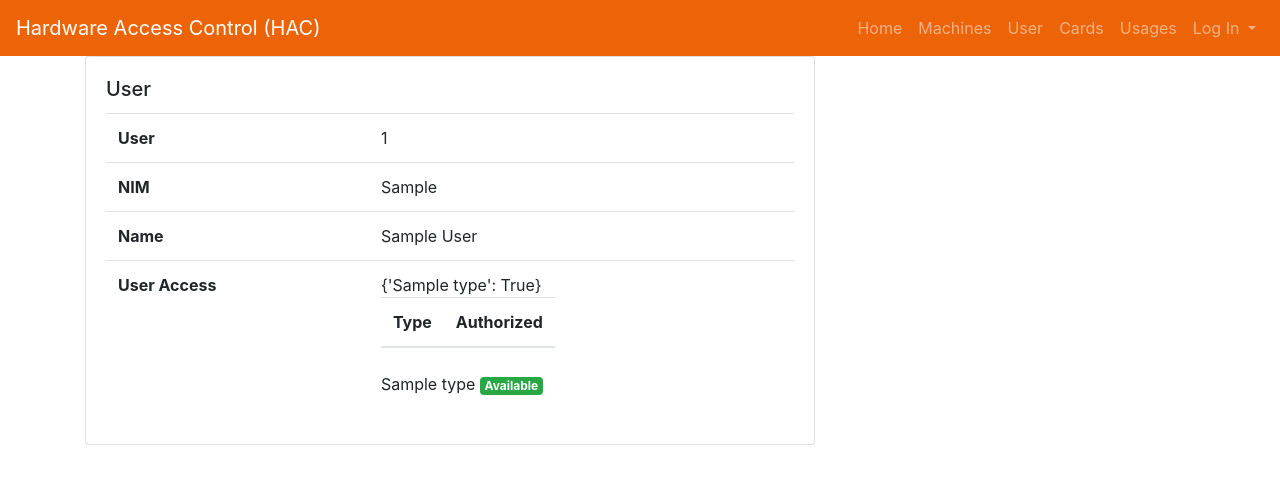
After one commit to vincentalfred/hac, a Django app: page /accounts/1/ in a window 1280 px wide. The commit adds this page. Shown: the top 484 px of the page. Run offline with Django 3.2, Linux system fonts and the light colour scheme; tables that the repository leaves empty hold one stand-in row (values such as "Sample post"); lists and menus that the app fills with data are empty; some libraries are stand-ins or nearby versions.

Commit message:
Account View

```diff
--- /dev/null
+++ b/apps/accounts/templates/accounts/accounts_detail.html
@@ -0,0 +1,67 @@
+{% extends 'accounts/base.html' %}
+
+{% block content %}
+<div class="card">
+	<div class="card-body">
+		<h5 class="card-title">User</h5>
+		<table class="table">
+			<tr>
+				<th>User</th>
+				<td>{{ account.user_id }}</td>
+			</tr>
+			<tr>
+				<th>NIM</th>
+				<td>{{ account.nim }}</td>
+			</tr>
+			<tr>
+				<th>Name</th>
+				<td>{{ account.name }}</td>
+			</tr>
+			<tr>
+				<th>User Access</th>
+				<td>
+					{{ certification_list }}
+					<table>
+						<thead>
+							<tr>
+								<th>Type</th>
+								<th>Authorized</th>
+							</tr>
+						</thead>
+						<tbody>
+							<tr>
+								<td></td>
+								<td></td>
+							</tr>
+						</tbody>
+					</table>
+					{% for certification, authorized in certification_list.items %}
+						{{ certification }}
+						{% if authorized %}
+							<span class="badge badge-success">Available</span>
+						{% else %}
+							<span class="badge badge-danger">Not Available</span>
+						{% endif %}
+					{% endfor %}
+					<!-- {% if certification.machine_type == 1 %}
+						<span class="badge badge-success">Available</span>
+					{% else %}
+						<span class="badge badge-danger">Not Available</span>
+					{% endif %}
+					{% if certification.machine_type == 2 %}
+						<span class="badge badge-success">Available</span>
+					{% else %}
+						<span class="badge badge-danger">Not Available</span>
+					{% endif %}
+					{% if certification.machine_type == 3 %}
+						<span class="badge badge-success">Available</span>
+					{% else %}
+						<span class="badge badge-danger">Not Available</span>
+					{% endif %} -->
+				</td>
+			</tr>
+		</table>
+	</div>
+</div>
+
+{% endblock content %}
--- /dev/null
+++ b/apps/accounts/templates/accounts/base.html
@@ -0,0 +1,45 @@
+
+{% extends 'base.html' %}
+
+{% block navbar %}
+
+<nav class="navbar navbar-expand-lg navbar-dark bg-hac">
+	<a class="navbar-brand mr-auto" href="#">Hardware Access Control (HAC)</a>
+	<button class="navbar-toggler" type="button" data-toggle="collapse" data-target="#navbarSupportedContent" aria-controls="navbarSupportedContent" aria-expanded="false" aria-label="Toggle navigation">
+		<span class="navbar-toggler-icon"></span>
+	</button>
+
+	<div class="collapse navbar-collapse justify-content-end" id="navbarSupportedContent">
+		<ul class="navbar-nav">
+			<li class="nav-item">
+				<a class="nav-link" href="/">Home</a>
+			</li>
+			<li class="nav-item">
+				<a class="nav-link" href="/machines">Machines</a>
+			</li>
+			<li class="nav-item activate">
+				<a class="nav-link" href="/accouts">User</a>
+			</li>
+			<li class="nav-item">
+				<a class="nav-link" href="/cards">Cards</a>
+			</li>
+			<li class="nav-item">
+				<a class="nav-link" href="/usages">Usages</a>
+			</li>
+			<li class="nav-item dropdown">
+				<a class="nav-link dropdown-toggle" data-toggle="dropdown" href="#" role="button" aria-haspopup="true" aria-expanded="false">
+					{% if  user.is_authenticated %}
+						{{ user.username }}
+					{% else %}
+						Log In
+					{% endif %}
+				</a>
+				<div class="dropdown-menu" aria-labelledby="navbarDropdown">
+					<a class="dropdown-item" href="#">Edit Profile</a>
+					<a class="dropdown-item" href="#">Log Out</a>
+				</div>
+			</li>
+		</ul>
+	</div>
+</nav>
+{% endblock %}
--- /dev/null
+++ b/apps/accounts/urls.py
@@ -0,0 +1,8 @@
+from django.urls import include, path
+from . import views
+
+app_name = 'accounts'
+urlpatterns = [
+	path('', views.IndexView.as_view(), name='index'),
+	path('<int:pk>/',views.DetailView.as_view(), name='detail'),
+]
--- a/apps/accounts/views.py
+++ b/apps/accounts/views.py
@@ -1,3 +1,42 @@
-from django.shortcuts import render
+from django.http import HttpResponseRedirect, HttpResponse
+from django.shortcuts import get_object_or_404, render
+from django.urls import reverse
+from django.views import generic
+from django.contrib.auth.models import User
 
-# Create your views here.
+from . models import Profile
+from apps.certifications.models import Certification
+from apps.machines.models import Machine_type
+
+
+# class IndexView(generic.ListView):
+# 	template_name = 'usages/index.html'
+# 	context_object_name = ''
+
+# 	def get_queryset(self):
+# 		return Usages
+
+class IndexView(generic.ListView):
+	template_name = 'accounts/accounts_list.html'
+	context_object_name = 'accounts_list'
+
+	def get_queryset(self):
+		return Profile.objects.select_related('user')
+
+class DetailView(generic.DetailView):
+	template_name = 'accounts/accounts_detail.html'
+	context_object_name = 'account'
+	def get_context_data(self, **kwargs):
+		context = super(DetailView, self).get_context_data(**kwargs)
+		# context['certification_list'] = Certification.objects.all()
+		context['certification_list'] = {}
+		machine_types = Machine_type.objects.all()
+		for machine_type in machine_types:
+			if Certification.objects.filter(user = self.object.user_id ,machine_type = machine_type).exists():
+				context['certification_list'][machine_type.machine_type_name] = True
+			else:
+				context['certification_list'][machine_type.machine_type_name] = False
+		return context
+
+	def get_queryset(self):
+		return Profile.objects.select_related('user')
--- a/apps/cards/views.py
+++ b/apps/cards/views.py
@@ -4,6 +4,7 @@ from django.urls import reverse
 from django.views import generic
 
 from . models import Card, Unregistered_card
+from apps.machines.models import Machine_type
 
 # class IndexView(generic.ListView):
 # 	template_name = 'usages/index.html'
@@ -16,5 +17,10 @@ class IndexView(generic.ListView):
 	template_name = 'cards/cards_list.html'
 	context_object_name = 'cards_list'
 
+	def get_context_data(self, **kwargs):
+		context = super(IndividualDetailView, self).get_context_data(**kwargs)
+		context['role'] = Role.objects.all()
+		return context
+
 	def get_queryset(self):
 		return Card.objects.all()
--- a/hac/urls.py
+++ b/hac/urls.py
@@ -22,4 +22,5 @@ urlpatterns = [
     path('taps/', include('apps.taps.urls')),
     path('cards/', include('apps.cards.urls')),
     path('machines/', include('apps.machines.urls')),
+    path('accounts/', include('apps.accounts.urls')),
 ]
--- a/templates/base.html
+++ b/templates/base.html
@@ -7,7 +7,7 @@
 	<title>Hardware Access Control</title>
 	{% load static %}
 
-	<link rel="stylesheet" href="https://cdnjs.cloudflare.com/ajax/libs/twitter-bootstrap/4.3.1/css/bootstrap.min.css" />
+	<link rel="stylesheet" href="https://cdnjs.cloudflare.com/ajax/libs/twitter-bootstrap/4.3.1/css/bootstrap.min.css">
 	<link rel="stylesheet" type="text/css" href="{% static '/style.css' %}">
 
 	<script src="https://cdnjs.cloudflare.com/ajax/libs/jquery/3.3.1/jquery.min.js"></script>
```
Also changed, not shown: apps/accounts/templates/accounts/accounts_list.html (added, +30 -0 lines), apps/certifications/templates/certifications/certification_list.html (added, +43 -0 lines), apps/usages/templates/usages/index.html (deleted, +0 -27 lines).
